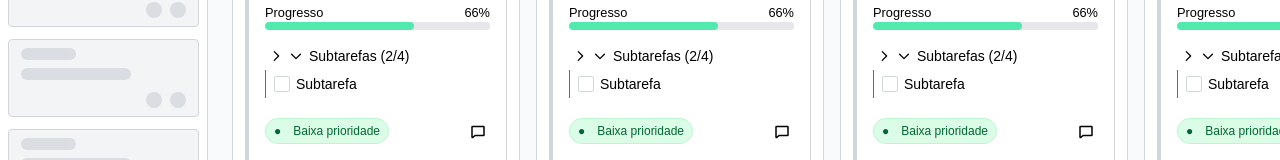
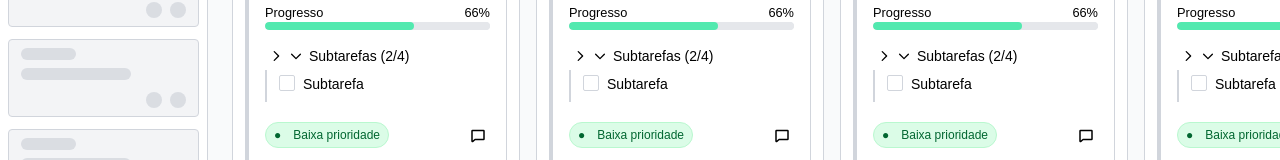
Before and after one commit to marcelosarinho/kanban, a React (Vite) app in the folder frontend/: page / in a window 1280 px wide. Shown: the part 397-557 px from the top of the page. Built offline with nearby package versions, Linux system fonts and the light colour scheme; some icons are missing; a web font is replaced by a local one.

Commit message:
style: style in subtask component

```diff
--- a/frontend/src/components/Button.tsx
+++ b/frontend/src/components/Button.tsx
@@ -11,7 +11,7 @@ export default function Button(props: ButtonProps) {
   return (
     <button
       type={type}
-      className={`${BUTTON_VARIANTS[variant]} ${className}`}
+      className={`${BUTTON_VARIANTS[variant]} ${className ?? ''}`}
       {...rest}
     >
       {children}
--- a/frontend/src/components/Searchbar.tsx
+++ b/frontend/src/components/Searchbar.tsx
@@ -5,7 +5,7 @@ export default function Searchbar(props: ComponentProps<'div'>) {
   const { className } = props;
 
   return (
-    <div className={`has-focus-visible:border has-focus-visible:border-primary rounded py-0.5 px-1 bg-gray-50 h-fit flex items-center justify-end border border-gray-300 dark:bg-slate-800 dark:border-slate-700 w-full focus-visible:border-primary ${className}`}>
+    <div className={`has-focus-visible:border has-focus-visible:border-primary rounded py-0.5 px-1 bg-gray-50 h-fit flex items-center justify-end border border-gray-300 dark:bg-slate-800 dark:border-slate-700 w-full focus-visible:border-primary ${className ?? ''}`}>
       <input name="search" type="text" className="outline-none px-0.5 text-sm bg-gray-50 dark:bg-slate-800 dark:text-gray-300 w-full" />
       <button className="flex items-center p-0.5">
         <MagnifyingGlassIcon className="text-xl dark:text-gray-300" />
--- a/frontend/src/components/Subtasks.tsx
+++ b/frontend/src/components/Subtasks.tsx
@@ -9,12 +9,18 @@ export default function Subtasks() {
           <span className="text-sm">Subtarefas (2/4)</span>
         </div>
 
-        <div className="flex items-center gap-1.5 border-l border-l-red-500 p-1 pl-2">
-          <input name="subtask" id="subtask" type="checkbox" className="peer appearance-none size-4 border border-gray-300 rounded-xs dark:border-slate-600 checked:bg-success transition-colors" />
-          <CheckIcon weight="bold" className="absolute hidden peer-checked:block pointer-events-none text-black" />
-          <label className="text-sm select-none flex items-center has-checked:line-through gap-1.5" htmlFor="subtask">
-            Subtarefa
-          </label>
+        <div className="border-l-2 border-gray-300 dark:border-slate-700 p-1 pl-3">
+          <ul className="space-y-2">
+            <li className="flex items-start gap-2">
+              <div className="relative peer">
+                <input name="subtask" id="subtask" type="checkbox" className="peer appearance-none size-4 border border-gray-300 rounded-xs dark:border-slate-600 checked:bg-success transition-colors" />
+                <CheckIcon weight="bold" className="absolute top-0 hidden peer-checked:block pointer-events-none text-black" />
+              </div>
+              <label className="text-sm select-none peer-has-checked:line-through" htmlFor="subtask">
+                Subtarefa
+              </label>
+            </li>
+          </ul>
         </div>
     </>
   )
--- a/frontend/src/components/Textarea.tsx
+++ b/frontend/src/components/Textarea.tsx
@@ -13,7 +13,7 @@ export default function Textarea(props: TextareaProps) {
       <textarea
         id={id}
         {...rest}
-        className={`text-sm px-2 py-1.5 border border-gray-300 rounded w-full dark:bg-slate-800 dark:border-slate-950 focus-visible:ring-4 focus-visible:ring-primary/40 focus-visible:outline-none focus-visible:border focus-visible:border-primary dark:text-gray-300 ${className}`}
+        className={`text-sm px-2 py-1.5 border border-gray-300 rounded w-full dark:bg-slate-800 dark:border-slate-950 focus-visible:ring-4 focus-visible:ring-primary/40 focus-visible:outline-none focus-visible:border focus-visible:border-primary dark:text-gray-300 ${className ?? ''}`}
       />
     </div>
   )
```
